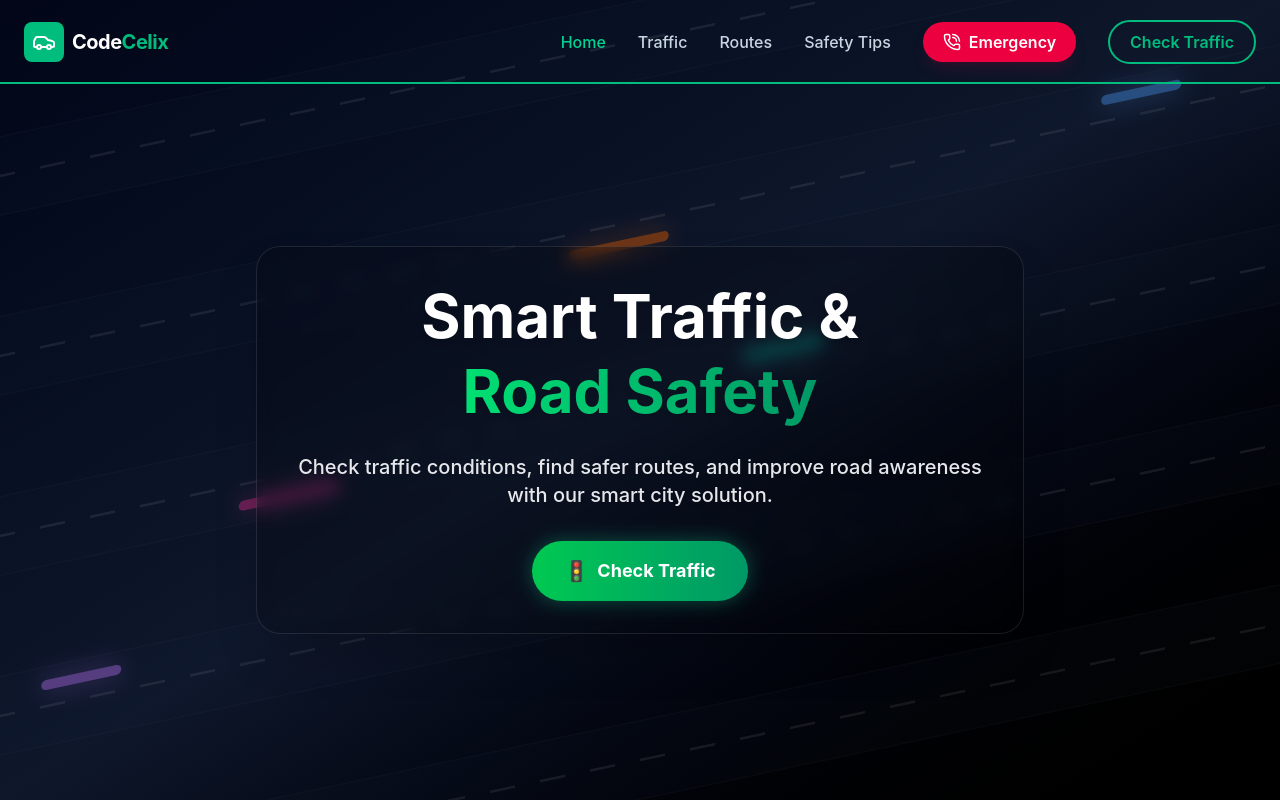
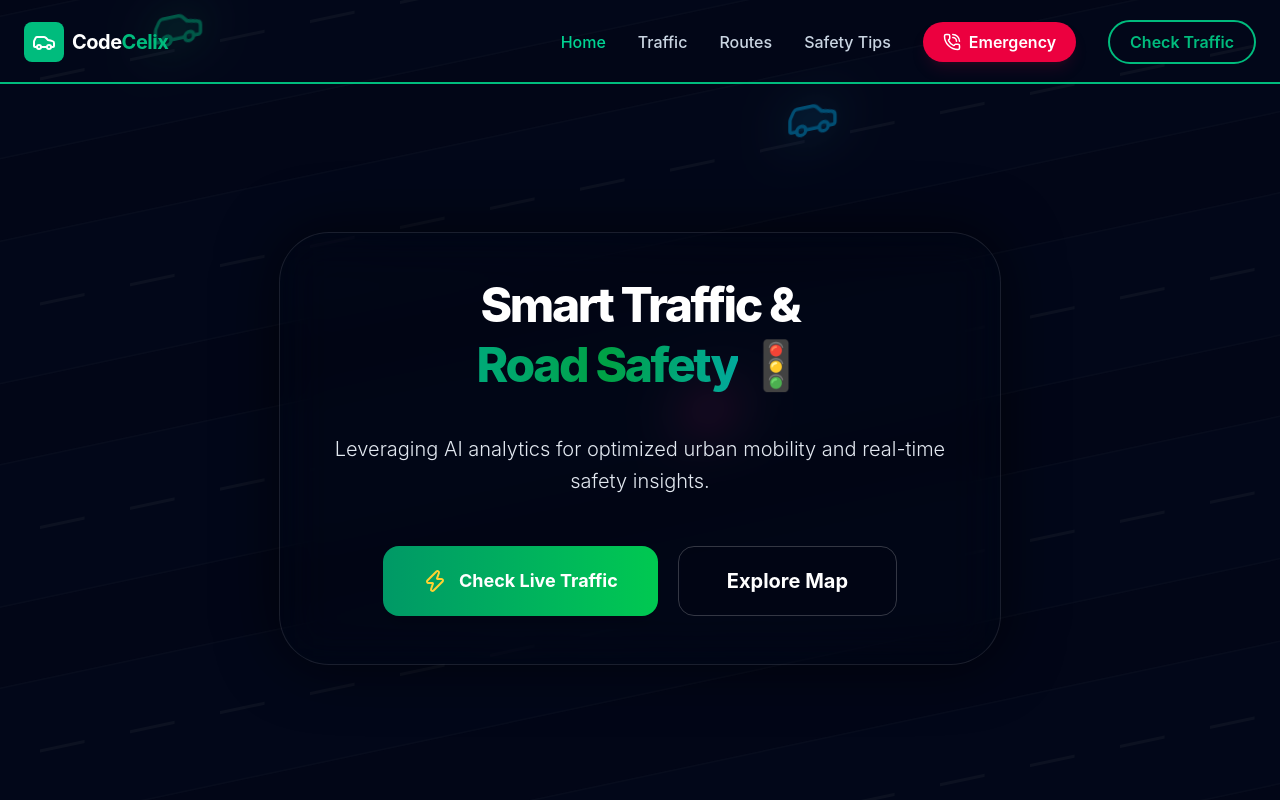
Before and after one commit to Asadwasee/smart-traffic-road-safety, a React (Vite) app: page / in a window 1280 px wide. Shown: the top 800 px of the page. Built offline with nearby package versions, Linux system fonts and the light colour scheme.

Commit message:
Merged team code

```diff
--- a/src/components/Hero.jsx
+++ b/src/components/Hero.jsx
@@ -1,30 +1,32 @@
 import { motion } from "framer-motion";
+import { Car, BotMessageSquare, Zap } from "lucide-react"; // Import Icons
 
 export default function Hero() {
   const lanes = [
-    { id: 1, speedL: 4, speedR: 5, delayL: 0, delayR: 1, colorL: "bg-green-400", shadowL: "rgba(74,222,128,0.8)", colorR: "bg-red-500", shadowR: "rgba(239,68,68,0.8)" },
-    { id: 2, speedL: 6, speedR: 4, delayL: 2, delayR: 0.5, colorL: "bg-blue-400", shadowL: "rgba(96,165,250,0.8)", colorR: "bg-orange-500", shadowR: "rgba(249,115,22,0.8)" },
-    { id: 3, speedL: 3.5, speedR: 6, delayL: 1, delayR: 2.5, colorL: "bg-teal-400", shadowL: "rgba(45,212,191,0.8)", colorR: "bg-pink-500", shadowR: "rgba(236,72,153,0.8)" },
-    { id: 4, speedL: 5, speedR: 4.5, delayL: 0.5, delayR: 1.5, colorL: "bg-purple-400", shadowL: "rgba(192,132,252,0.8)", colorR: "bg-yellow-500", shadowR: "rgba(234,179,8,0.8)" },
-    { id: 5, speedL: 4.5, speedR: 3.5, delayL: 1.5, delayR: 0, colorL: "bg-green-400", shadowL: "rgba(74,222,128,0.8)", colorR: "bg-red-500", shadowR: "rgba(239,68,68,0.8)" },
+    { id: 1, speedL: 5, speedR: 6, delayL: 0, delayR: 1.5, colorL: "text-emerald-400", shadowL: "0 0 15px rgba(52,211,153,0.7)", colorR: "text-rose-500", shadowR: "0 0 15px rgba(244,63,94,0.7)" },
+    { id: 2, speedL: 7, speedR: 5, delayL: 2.5, delayR: 0.8, colorL: "text-sky-400", shadowL: "0 0 15px rgba(56,189,248,0.7)", colorR: "text-amber-500", shadowR: "0 0 15px rgba(251,191,36,0.7)" },
+    { id: 3, speedL: 4.5, speedR: 7.5, delayL: 1.2, delayR: 3, colorL: "text-teal-400", shadowL: "0 0 15px rgba(45,212,191,0.7)", colorR: "text-pink-500", shadowR: "0 0 15px rgba(236,72,153,0.7)" },
+    { id: 4, speedL: 6, speedR: 5.5, delayL: 0.8, delayR: 2, colorL: "text-violet-400", shadowL: "0 0 15px rgba(167,139,250,0.7)", colorR: "text-yellow-400", shadowR: "0 0 15px rgba(250,204,21,0.7)" },
+    { id: 5, speedL: 5.5, speedR: 4, delayL: 2, delayR: 0.5, colorL: "text-emerald-400", shadowL: "0 0 15px rgba(52,211,153,0.7)", colorR: "text-rose-500", shadowR: "0 0 15px rgba(244,63,94,0.7)" },
   ];
 
   return (
-    <section className="relative h-screen flex items-center justify-center pt-20 bg-gradient-to-br from-slate-950 via-slate-900 to-black text-white overflow-hidden">
+    <section className="relative h-screen flex items-center justify-center pt-24 bg-[#020617] text-white overflow-hidden font-sans">
 
-      {/* 🔹 BACKGROUND TRAFFIC ANIMATION */}
+      {/* 🔹 DYNAMIC ROAD BACKGROUND ANIMATION */}
       <div className="absolute inset-0 z-0 opacity-40 pointer-events-none">
-        <div className="absolute inset-0 flex flex-col justify-evenly transform -skew-y-12 scale-125">
+        <div className="absolute inset-0 flex flex-col justify-evenly transform -skew-y-12 scale-150">
           {lanes.map((lane) => (
-            <div key={lane.id} className="relative w-full h-16 border-y border-white/5 bg-slate-800/20 flex items-center">
-              {/* Lane Divider */}
-              <div className="absolute w-full h-[2px] opacity-20" style={{ backgroundImage: 'linear-gradient(90deg, #fff 50%, transparent 50%)', backgroundSize: '40px 100%' }}></div>
+            <div key={lane.id} className="relative w-full h-24 border-y border-white/5 bg-slate-900/30 flex items-center">
 
-              {/* Car moving Left to Right */}
+              {/* Central Dashed Road Line */}
+              <div className="absolute w-full h-[2px] opacity-10" style={{ backgroundImage: 'linear-gradient(90deg, #fff 50%, transparent 50%)', backgroundSize: '60px 100%' }}></div>
+
+              {/* Car moving Left to Right (Top Half) */}
               <motion.div
-                className={`absolute w-16 h-2 ${lane.colorL} rounded-full`}
-                style={{ top: "10px", boxShadow: `0 0 20px ${lane.shadowL}` }}
-                initial={{ left: "-10%" }}
+                className={`absolute ${lane.colorL}`}
+                style={{ top: "15%", filter: `drop-shadow(${lane.shadowL})` }}
+                initial={{ left: "-10%", rotateY: 0 }}
                 animate={{ left: "110%" }}
                 transition={{
                   duration: lane.speedL,
@@ -32,12 +34,15 @@ export default function Hero() {
                   ease: "linear",
                   delay: lane.delayL,
                 }}
-              />
-              {/* Car moving Right to Left */}
+              >
+                <Car size={36} fill="currentColor" fillOpacity={0.15} strokeWidth={1.5} />
+              </motion.div>
+
+              {/* Car moving Right to Left (Bottom Half) */}
               <motion.div
-                className={`absolute w-20 h-2 ${lane.colorR} rounded-full`}
-                style={{ bottom: "10px", boxShadow: `0 0 20px ${lane.shadowR}` }}
-                initial={{ right: "-10%" }}
+                className={`absolute ${lane.colorR}`}
+                style={{ bottom: "15%", filter: `drop-shadow(${lane.shadowR})` }}
+                initial={{ right: "-10%", rotateY: 180 }} // Flip car horizontally to face left
                 animate={{ right: "110%" }}
                 transition={{
                   duration: lane.speedR,
@@ -45,46 +50,66 @@ export default function Hero() {
                   ease: "linear",
                   delay: lane.delayR,
                 }}
-              />
+              >
+                <Car size={36} fill="currentColor" fillOpacity={0.15} strokeWidth={1.5} />
+              </motion.div>
             </div>
           ))}
         </div>
       </div>
 
-      {/* 🔹 HERO CONTENT */}
-      <div className="relative z-10 text-center px-6 max-w-3xl backdrop-blur-sm bg-black/20 p-8 rounded-3xl border border-white/10 shadow-2xl">
+      {/* HERO CONTENT */}
+      <motion.div
+        initial={{ opacity: 0, y: 30 }}
+        animate={{ opacity: 1, y: 0 }}
+        transition={{ duration: 1, ease: "easeOut" }}
+        className="relative z-10 text-center px-6 max-w-4xl backdrop-blur-xl bg-black/10 p-12 rounded-[50px] border border-white/10 shadow-[0_0_60px_rgba(0,0,0,0.6)]"
+      >
 
+        <motion.div
+          animate={{ y: [0, -10, 0] }}
+          transition={{ duration: 5, repeat: Infinity, ease: "easeInOut" }}
+        >
           <motion.h1
-          initial={{ opacity: 0, y: -40 }}
+            initial={{ opacity: 0, y: -20 }}
             animate={{ opacity: 1, y: 0 }}
-          transition={{ duration: 0.8 }}
-          className="text-4xl md:text-6xl font-bold leading-tight drop-shadow-lg"
+            className="text-3xl md:text-5xl font-extrabold leading-tight tracking-tighter"
           >
-          Smart Traffic & <br/><span className="text-transparent bg-clip-text bg-gradient-to-r from-green-400 to-emerald-600">Road Safety</span>
+            Smart Traffic & <br/>
+            <span className="text-transparent bg-clip-text bg-gradient-to-r from-emerald-400 via-green-500 to-teal-400 animate-pulse">
+              Road Safety
+            </span> 🚦
           </motion.h1>
+        </motion.div>
 
         <motion.p
-          initial={{ opacity: 0, y: 40 }}
-          animate={{ opacity: 1, y: 0 }}
-          transition={{ duration: 0.8, delay: 0.2 }}
-          className="mt-6 text-gray-200 text-lg md:text-xl font-medium drop-shadow-md"
+          initial={{ opacity: 0 }}
+          animate={{ opacity: 1 }}
+          transition={{ delay: 0.6, duration: 0.8 }}
+          className="mt-8 text-slate-200 text-xl md:text-xl font-light leading-relaxed max-w-2xl mx-auto"
         >
-          Check traffic conditions, find safer routes, and improve road awareness
-          with our smart city solution.
+          Leveraging AI analytics for optimized urban mobility and real-time safety insights.
         </motion.p>
 
+        <div className="mt-12 flex flex-wrap justify-center gap-5">
           <motion.button
-          initial={{ opacity: 0, scale: 0.8 }}
-          animate={{ opacity: 1, scale: 1 }}
-          transition={{ duration: 0.6, delay: 0.4 }}
-          whileHover={{ scale: 1.05 }}
+            whileHover={{ scale: 1.05, boxShadow: "0 0 40px rgba(16,185,129,0.5)" }}
             whileTap={{ scale: 0.95 }}
-          className="mt-8 px-8 py-4 bg-gradient-to-r from-green-500 to-emerald-600 hover:from-green-400 hover:to-emerald-500 text-white text-lg font-bold rounded-full shadow-[0_0_20px_rgba(16,185,129,0.4)] transition-all flex items-center justify-center gap-2 mx-auto"
+            className="px-10 py-4 bg-gradient-to-r from-emerald-600 to-green-500 hover:from-emerald-500 hover:to-green-400 text-white text-lg font-bold rounded-2xl transition-all flex items-center gap-3 shadow-lg"
           >
-          <span className="text-xl">🚦</span> Check Traffic
+            <Zap size={24} className="text-amber-300" />
+            Check Live Traffic
           </motion.button>
 
+          <motion.button
+            whileHover={{ scale: 1.05, backgroundColor: "rgba(255,255,255,0.12)" }}
+            className="px-12 py-5 border border-white/20 text-white text-xl font-bold rounded-2xl backdrop-blur-sm"
+          >
+            Explore Map
+          </motion.button>
         </div>
+
+      </motion.div>
     </section>
   );
 }
```
Lines whose indentation alone changed are shown as unchanged.
